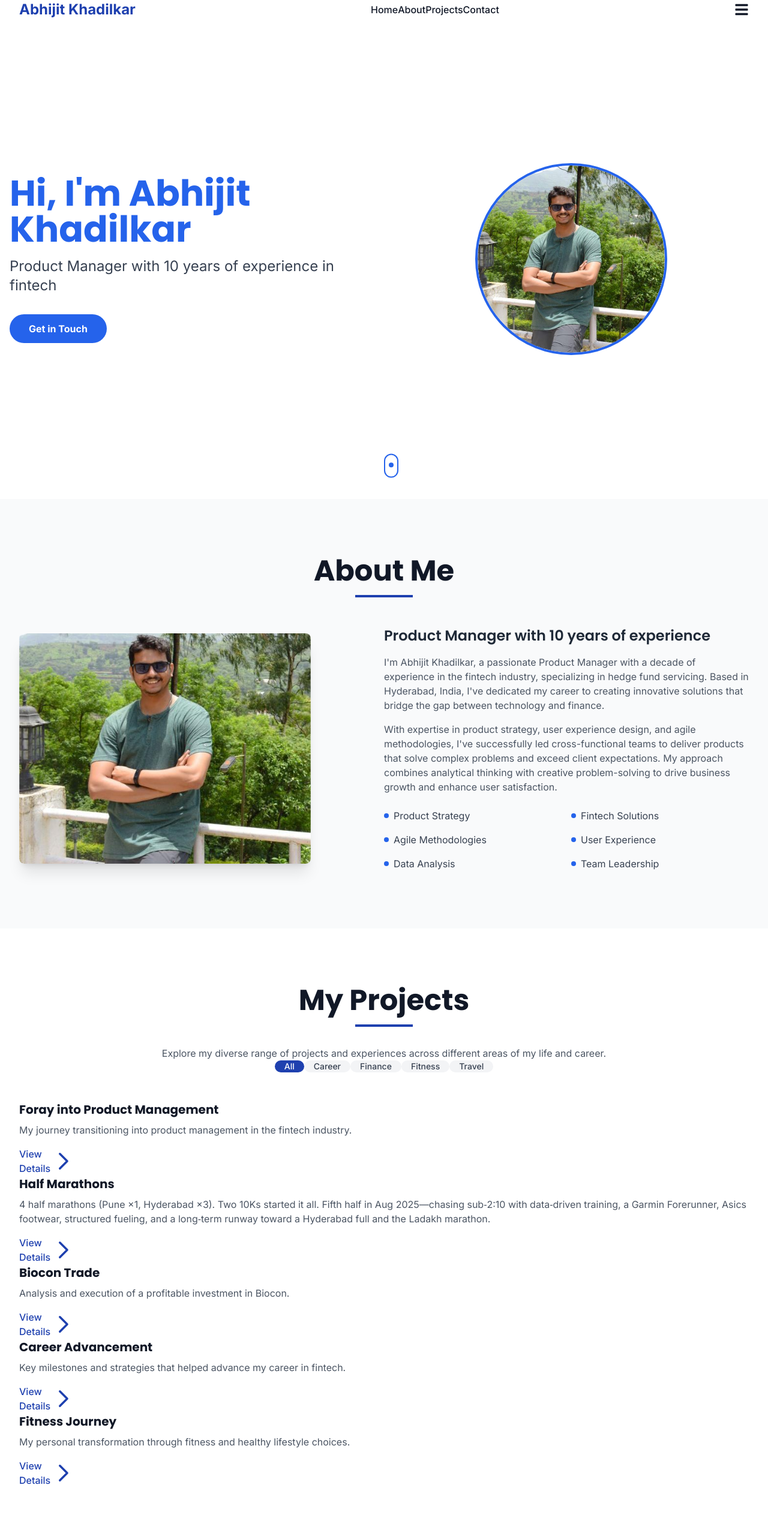
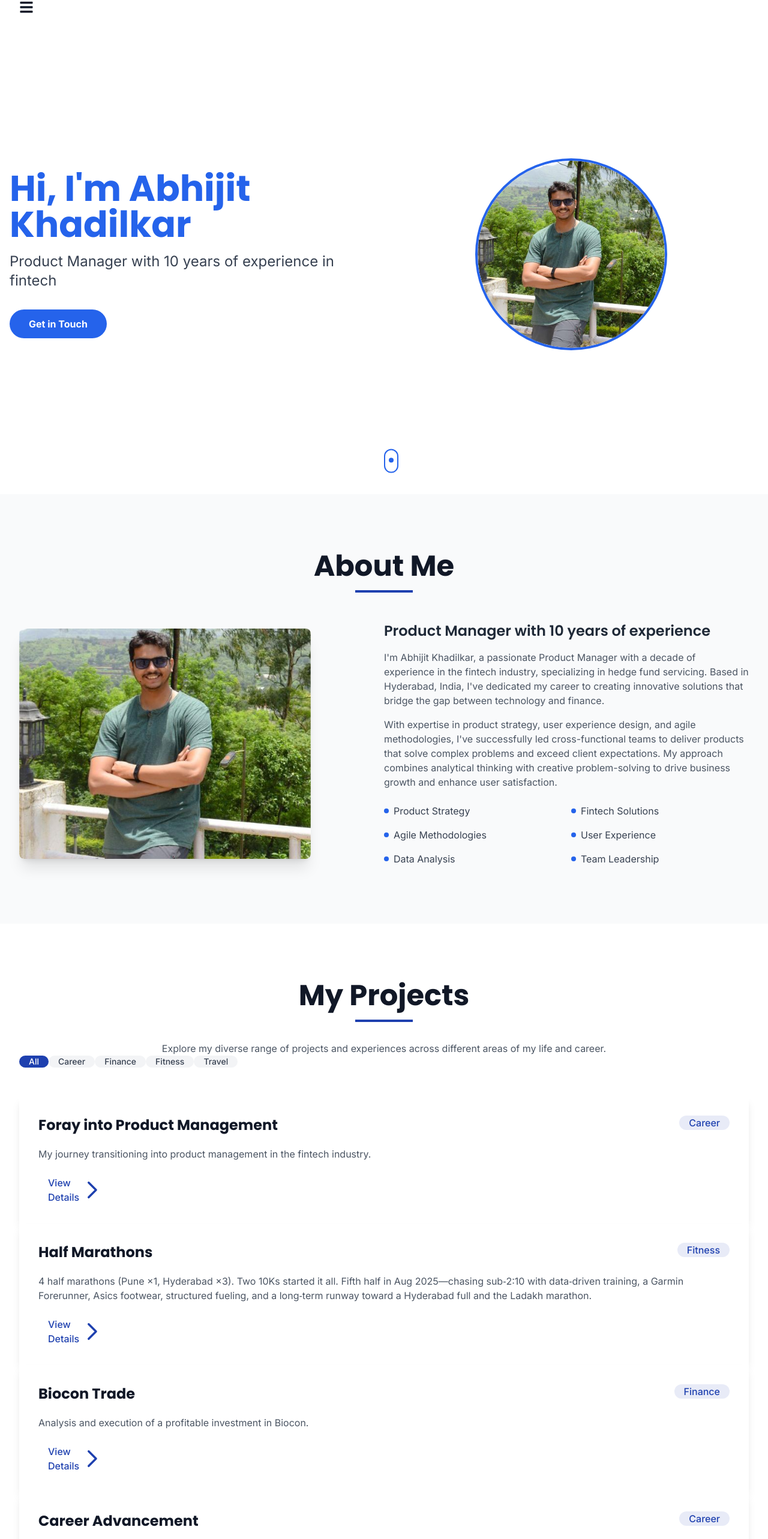
Before and after one commit to matrixrain26/abhijit-portfolio-new, a Next.js app: page / in a window 1280 px wide. Shown: the top 2566 px of the page at 60% size. Built offline with nearby package versions, Linux system fonts and the light colour scheme.

Commit message:
UI Improvements: Enhanced project cards, improved Contact section spacing and symmetry, removed Projects dropdown from header

```diff
--- a/src/client-components/Contact.tsx
+++ b/src/client-components/Contact.tsx
@@ -89,13 +89,14 @@ export default function Contact() {
           </p>
         </motion.div>
 
-        <div className="grid md:grid-cols-2 gap-12">
+        <div className="flex flex-col md:flex-row md:justify-between gap-16 mx-auto max-w-6xl px-8">
           {/* Contact Information */}
           <motion.div
             initial={{ opacity: 0, x: -30 }}
             whileInView={{ opacity: 1, x: 0 }}
             transition={{ duration: 0.6 }}
             viewport={{ once: true }}
+            className="bg-white rounded-xl shadow-xl p-8 flex-1 flex flex-col w-full md:w-[45%]"
           >
             <h3 className="text-2xl font-bold text-secondary mb-6">Contact Information</h3>
 
@@ -143,23 +144,7 @@ export default function Contact() {
               </div>
             </div>
 
-            <div className="mt-10">
-              <h3 className="text-xl font-bold text-secondary mb-4">Connect With Me</h3>
-              <div className="flex space-x-4">
-                <a href="https://www.linkedin.com/in/abhijit-khadilkar-04232aab" target="_blank" rel="noopener noreferrer" className="bg-primary hover:bg-primary-dark text-white p-3 rounded-full transition-colors">
-                  <FaLinkedin />
-                </a>
-                <a href="https://x.com/askhadilkar" target="_blank" rel="noopener noreferrer" className="bg-primary hover:bg-primary-dark text-white p-3 rounded-full transition-colors">
-                  <FaTwitter />
-                </a>
-                <a href="https://www.instagram.com/abhijit_khadilkar" target="_blank" rel="noopener noreferrer" className="bg-primary hover:bg-primary-dark text-white p-3 rounded-full transition-colors">
-                  <FaInstagram />
-                </a>
-                <a href="https://github.com/matrixrain26" target="_blank" rel="noopener noreferrer" className="bg-primary hover:bg-primary-dark text-white p-3 rounded-full transition-colors">
-                  <FaGithub />
-                </a>
-              </div>
-            </div>
+
           </motion.div>
 
           {/* Contact Form */}
@@ -168,9 +153,8 @@ export default function Contact() {
             whileInView={{ opacity: 1, x: 0 }}
             transition={{ duration: 0.6 }}
             viewport={{ once: true }}
-            className="h-fit"
+            className="bg-white rounded-xl shadow-xl p-8 flex-1 flex flex-col w-full md:w-[45%]"
           >
-            <div className="bg-white rounded-lg shadow-lg p-8" style={{ maxHeight: '480px', overflowY: 'auto' }}>
               <h3 className="text-2xl font-bold text-secondary mb-6">Send Me a Message</h3>
 
               {submitStatus && (
@@ -269,7 +253,6 @@ export default function Contact() {
                   )}
                 </button>
               </form>
-            </div>
           </motion.div>
         </div>
       </div>
--- a/src/client-components/Header.tsx
+++ b/src/client-components/Header.tsx
@@ -5,16 +5,18 @@ import Link from 'next/link';
 import { motion } from 'framer-motion';
 import { FaBars, FaTimes } from 'react-icons/fa';
 
-const navItems = [
-  { name: 'Home', href: '#home' },
-  { name: 'About', href: '#about' },
-  { name: 'Projects', href: '#projects' },
-  { name: 'Contact', href: '#contact' },
+const projectItems = [
+  { name: 'Foray into Product Management', href: '/projects/product-management' },
+  { name: 'Half Marathons', href: '/projects/half-marathons' },
+  { name: 'Biocon Trade', href: '/projects/biocon-trade' },
+  { name: 'Career Advancement', href: '/projects/career-advancement' },
+  { name: 'Fitness Journey', href: '/projects/fitness-journey' },
 ];
 
 export default function Header() {
   const [isOpen, setIsOpen] = useState(false);
   const [scrolled, setScrolled] = useState(false);
+  const [dropdownOpen, setDropdownOpen] = useState(false);
 
   useEffect(() => {
     const handleScroll = () => {
@@ -29,44 +31,22 @@ export default function Header() {
     return () => window.removeEventListener('scroll', handleScroll);
   }, []);
 
+  const toggleDropdown = () => {
+    setDropdownOpen(!dropdownOpen);
+  };
+
   return (
     <header
       className={`fixed w-full z-50 transition-all duration-300 ${
         scrolled ? 'bg-white shadow-md py-2' : 'bg-transparent py-4'
       }`}
     >
-      <div className="container-custom flex justify-between items-center">
-        <motion.div
-          initial={{ opacity: 0, x: -20 }}
-          animate={{ opacity: 1, x: 0 }}
-          transition={{ duration: 0.5 }}
-        >
-          <Link href="#home" className="text-2xl font-heading font-bold text-primary">
-            Abhijit Khadilkar
-          </Link>
-        </motion.div>
-
-        {/* Desktop Navigation */}
+      <div className="container-custom flex justify-end items-center">
+        {/* Desktop Navigation - Empty header as requested */}
         <nav className="hidden md:block">
-          <ul className="flex space-x-8">
-            {navItems.map((item, index) => (
-              <motion.li
-                key={item.name}
-                initial={{ opacity: 0, y: -10 }}
-                animate={{ opacity: 1, y: 0 }}
-                transition={{ duration: 0.5, delay: index * 0.1 }}
-              >
-                <Link
-                  href={item.href}
-                  className={`font-medium hover:text-primary transition-colors ${
-                    scrolled ? 'text-secondary' : 'text-secondary'
-                  }`}
-                >
-                  {item.name}
-                </Link>
-              </motion.li>
-            ))}
-          </ul>
+          <div className="relative">
+            {/* Projects dropdown removed as requested */}
+          </div>
         </nav>
 
         {/* Mobile Navigation Toggle */}
@@ -88,8 +68,10 @@ export default function Header() {
           className="md:hidden bg-white shadow-lg"
         >
           <div className="container-custom py-4">
-            <ul className="space-y-4">
-              {navItems.map((item) => (
+            <div className="space-y-4">
+              <div className="font-medium text-secondary mb-2">Projects</div>
+              <ul className="space-y-2 pl-4">
+                {projectItems.map((item) => (
                   <li key={item.name}>
                     <Link
                       href={item.href}
@@ -102,6 +84,7 @@ export default function Header() {
                 ))}
               </ul>
             </div>
+          </div>
         </motion.div>
       )}
     </header>
--- a/src/client-components/Projects.tsx
+++ b/src/client-components/Projects.tsx
@@ -82,7 +82,7 @@ export default function Projects() {
         </motion.div>
 
         {/* Category Filter */}
-        <div className="flex flex-wrap justify-center gap-2 mb-12">
+        <div className="flex flex-wrap justify-end gap-2 mb-12 max-w-5xl ml-auto">
           {projectCategories.map((category, index) => (
             <motion.button
               key={category}
@@ -102,7 +102,7 @@ export default function Projects() {
         </div>
 
         {/* Projects Grid */}
-        <div className="grid grid-cols-1 md:grid-cols-2 lg:grid-cols-3 gap-8">
+        <div className="grid grid-cols-1 md:grid-cols-2 lg:grid-cols-3 gap-8 mb-12 ml-auto max-w-5xl">
           {filteredProjects.map((project, index) => (
             <motion.div
               key={project.id}
@@ -110,32 +110,27 @@ export default function Projects() {
               whileInView={{ opacity: 1, y: 0 }}
               transition={{ duration: 0.5, delay: index * 0.1 }}
               viewport={{ once: true }}
-              className="card group"
+              className="card group bg-white border border-gray-200 rounded-xl shadow-lg hover:shadow-xl hover:border-primary/20 transition-all duration-300"
             >
-              <div className="relative h-60 overflow-hidden">
-                <Image
-                  src={project.image}
-                  alt={project.title}
-                  fill
-                  style={{ objectFit: 'cover' }}
-                  className="group-hover:scale-110 transition-transform duration-500"
-                />
-                <div className="absolute top-4 right-4 bg-white text-primary px-2 py-1 rounded-full text-xs font-medium">
+              <div className="p-8 flex flex-col h-56">
+                <div className="flex justify-between items-start mb-4">
+                  <h3 className="text-2xl font-bold text-secondary mb-1">{project.title}</h3>
+                  <span className="bg-primary/10 text-primary px-4 py-1.5 rounded-full text-xs font-medium">
                     {project.category}
+                  </span>
                 </div>
-              </div>
-              <div className="p-6">
-                <h3 className="text-xl font-bold text-secondary mb-2">{project.title}</h3>
-                <p className="text-gray-600 mb-4">{project.description}</p>
+                <p className="text-gray-600 mb-6 flex-grow">{project.description}</p>
+                <div className="mt-auto">
                   <Link
                     href={`/projects/${project.slug}`}
-                  className="text-primary font-medium hover:underline inline-flex items-center"
+                    className="inline-flex items-center justify-center px-4 py-2 border border-primary text-primary font-medium rounded-md hover:bg-primary hover:text-white transition-colors duration-300"
                   >
                     View Details
-                  <svg xmlns="http://www.w3.org/2000/svg" className="h-4 w-4 ml-1" fill="none" viewBox="0 0 24 24" stroke="currentColor">
+                    <svg xmlns="http://www.w3.org/2000/svg" className="h-4 w-4 ml-2" fill="none" viewBox="0 0 24 24" stroke="currentColor">
                       <path strokeLinecap="round" strokeLinejoin="round" strokeWidth={2} d="M9 5l7 7-7 7" />
                     </svg>
                   </Link>
+                </div>
               </div>
             </motion.div>
           ))}
```
Lines whose indentation alone changed are shown as unchanged.
